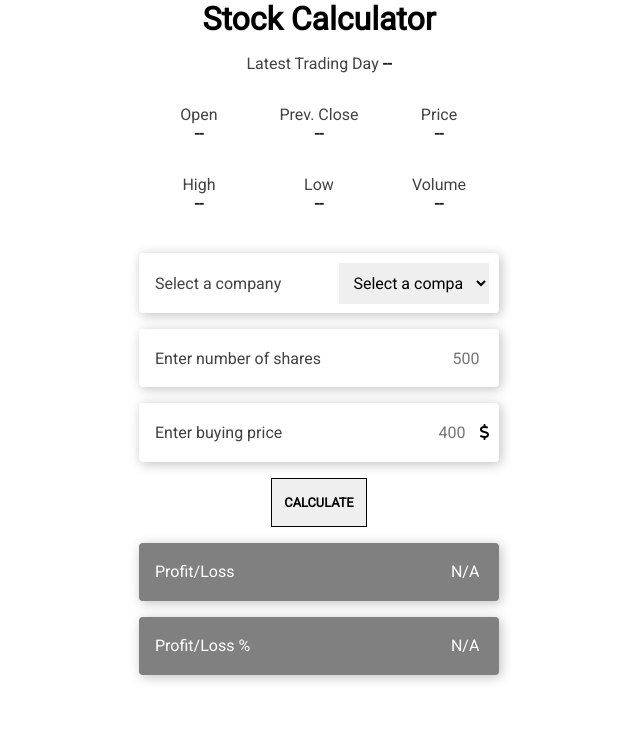
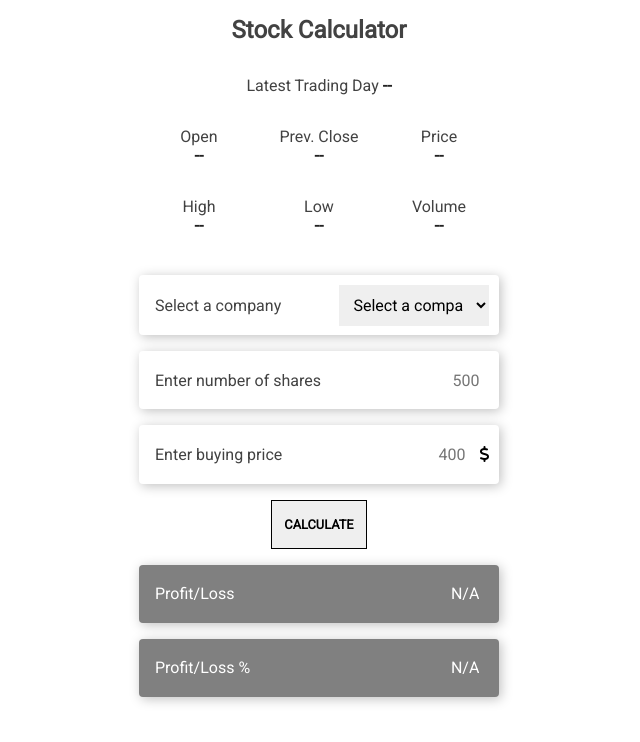
Before and after one commit to tejpatelme/stock-profit-loss, a plain HTML site: page index.html in a window 1280 px wide. Shown: the whole page, without its empty margins (321-961 px from the left). Drawn offline with Linux system fonts and the light colour scheme.

Commit message:
style : chaned h1 to h2

```diff
--- a/index.html
+++ b/index.html
@@ -9,9 +9,9 @@
 </head>
 <body>
     <main>
-        <h1 class="is-centered">
+        <h2 class="is-centered">
             Stock Calculator
-        </h1>
+        </h2>
         <section class="stock-details is-centered">
             <p class="detail-box" style="    grid-column-start: 1;
             grid-column-end: 4;">Latest Trading Day <span class="weight-bold">--</span></p>
```
